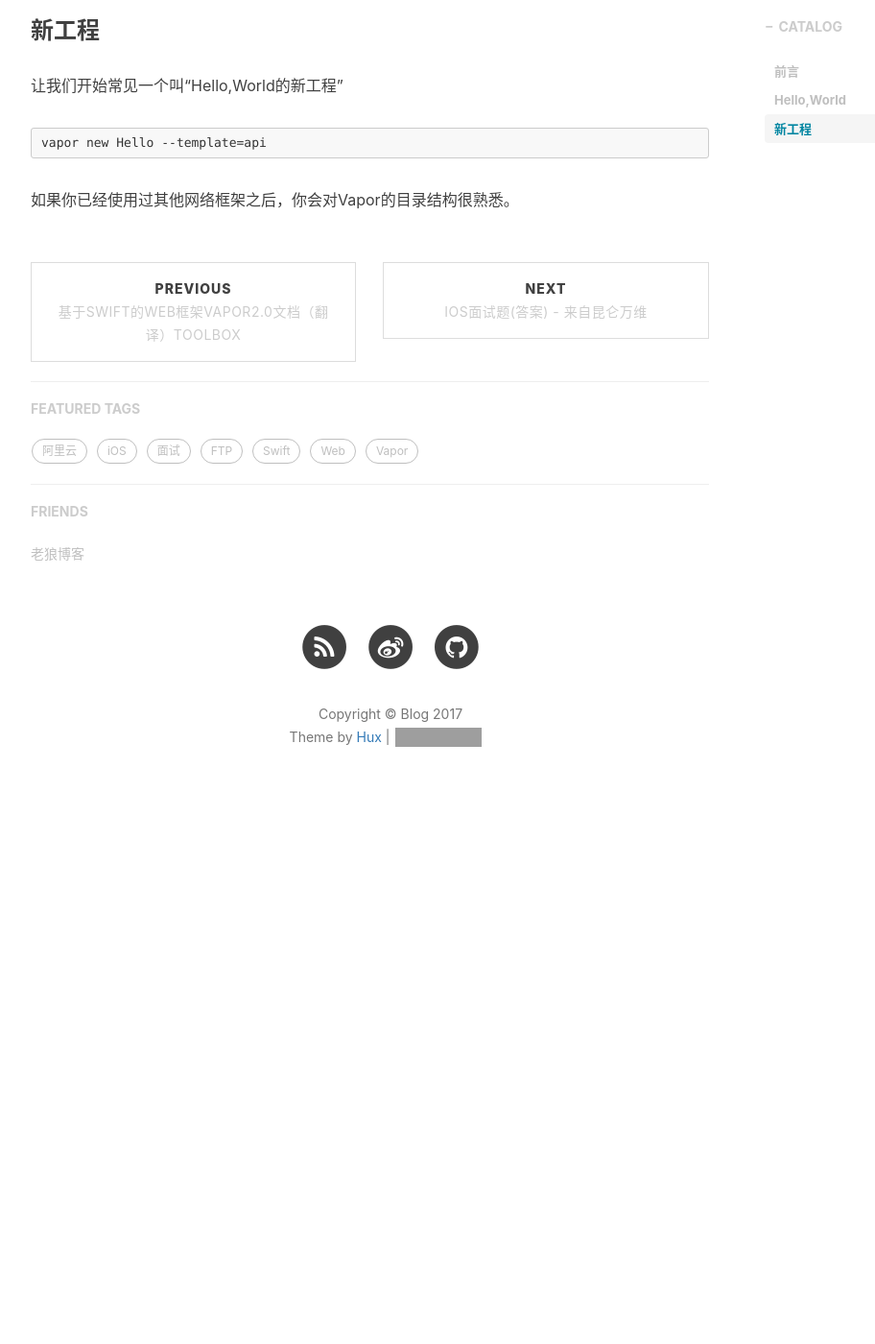
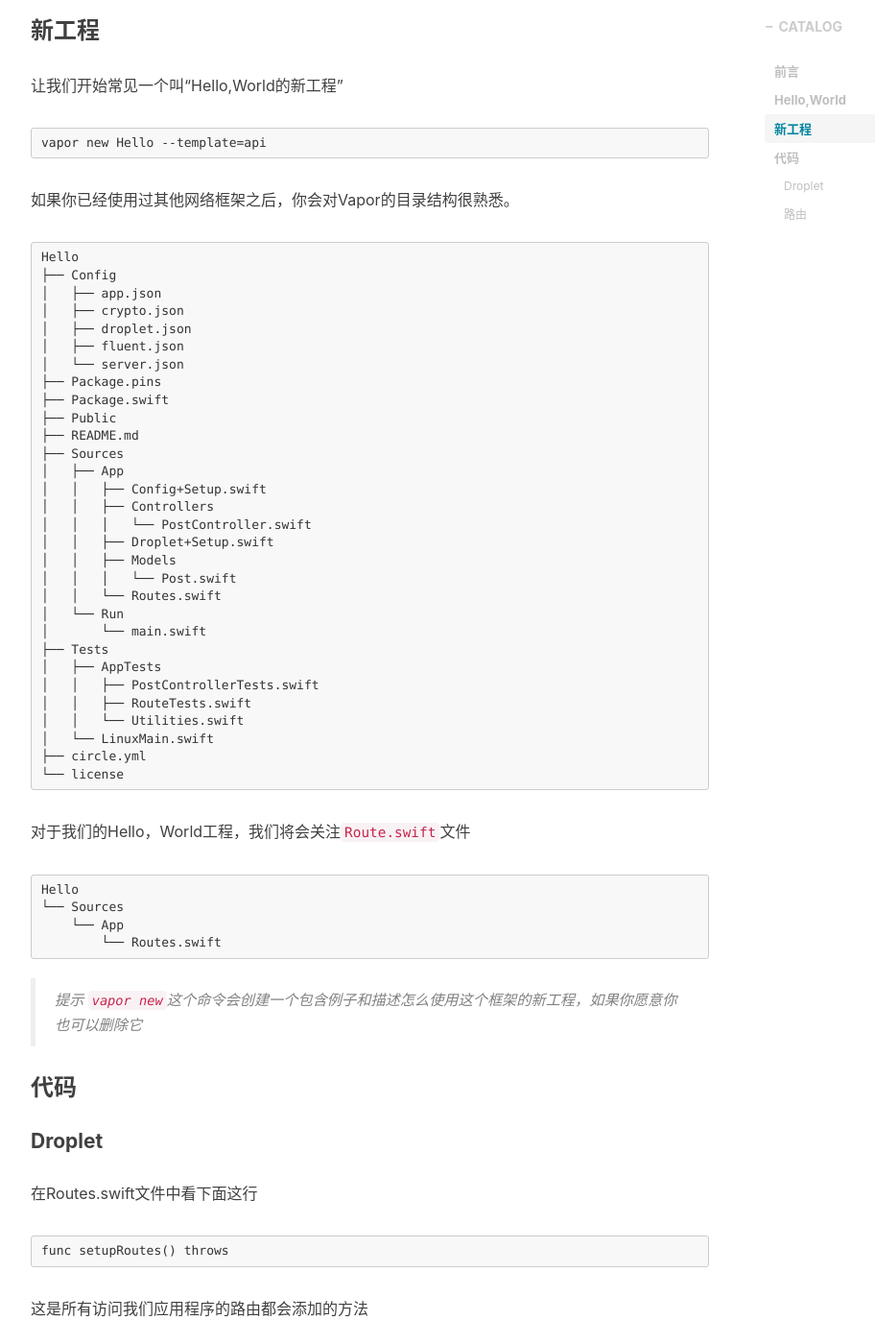
Before and after one commit to fandongtongxue/fandongtongxue.github.io, a Jekyll site: the page built from _posts/2017-08-05-iOS-SwiftVaporWeb04.markdown, in a window 1280 px wide and 1400 px high, scrolled down 1082 px. Shown: the whole window at 96% size, without its empty margins (233-1145 px from the left). Built offline with Jekyll 4.4.1, drawn with Linux system fonts in a browser that asks for light colours; nearby versions of some CDN libraries; comment, search, counter and statistics services are not loaded; before the commit the page ends 1954 px from its top, so only the background shows below that; some of the changed text lies outside the part shown; grey boxes are pictures that could not be loaded.

Commit message:
修改Hello World文章

````diff
--- a/_posts/2017-08-05-iOS-SwiftVaporWeb04.markdown
+++ b/_posts/2017-08-05-iOS-SwiftVaporWeb04.markdown
@@ -31,3 +31,60 @@
 vapor new Hello --template=api
 ```
 如果你已经使用过其他网络框架之后，你会对Vapor的目录结构很熟悉。
+```
+Hello
+├── Config
+│   ├── app.json
+│   ├── crypto.json
+│   ├── droplet.json
+│   ├── fluent.json
+│   └── server.json
+├── Package.pins
+├── Package.swift
+├── Public
+├── README.md
+├── Sources
+│   ├── App
+│   │   ├── Config+Setup.swift
+│   │   ├── Controllers
+│   │   │   └── PostController.swift
+│   │   ├── Droplet+Setup.swift
+│   │   ├── Models
+│   │   │   └── Post.swift
+│   │   └── Routes.swift
+│   └── Run
+│       └── main.swift
+├── Tests
+│   ├── AppTests
+│   │   ├── PostControllerTests.swift
+│   │   ├── RouteTests.swift
+│   │   └── Utilities.swift
+│   └── LinuxMain.swift
+├── circle.yml
+└── license
+```
+对于我们的Hello，World工程，我们将会关注```Route.swift```文件
+```
+Hello
+└── Sources
+    └── App
+        └── Routes.swift
+```
+>提示
+>```vapor new```这个命令会创建一个包含例子和描述怎么使用这个框架的新工程，如果你愿意你也可以删除它
+
+### 代码
+#### Droplet
+在Routes.swift文件中看下面这行
+```
+func setupRoutes() throws
+```
+这是所有访问我们应用程序的路由都会添加的方法
+#### 路由
+在```build```方法的范围内，查找以下的陈述
+```
+get("plaintext"){ req in
+	return "Hello,world!"
+}
+```
+这行代码创建了一个新的路由，这个路由会匹配所有的到/plaintext的GET请求
````
